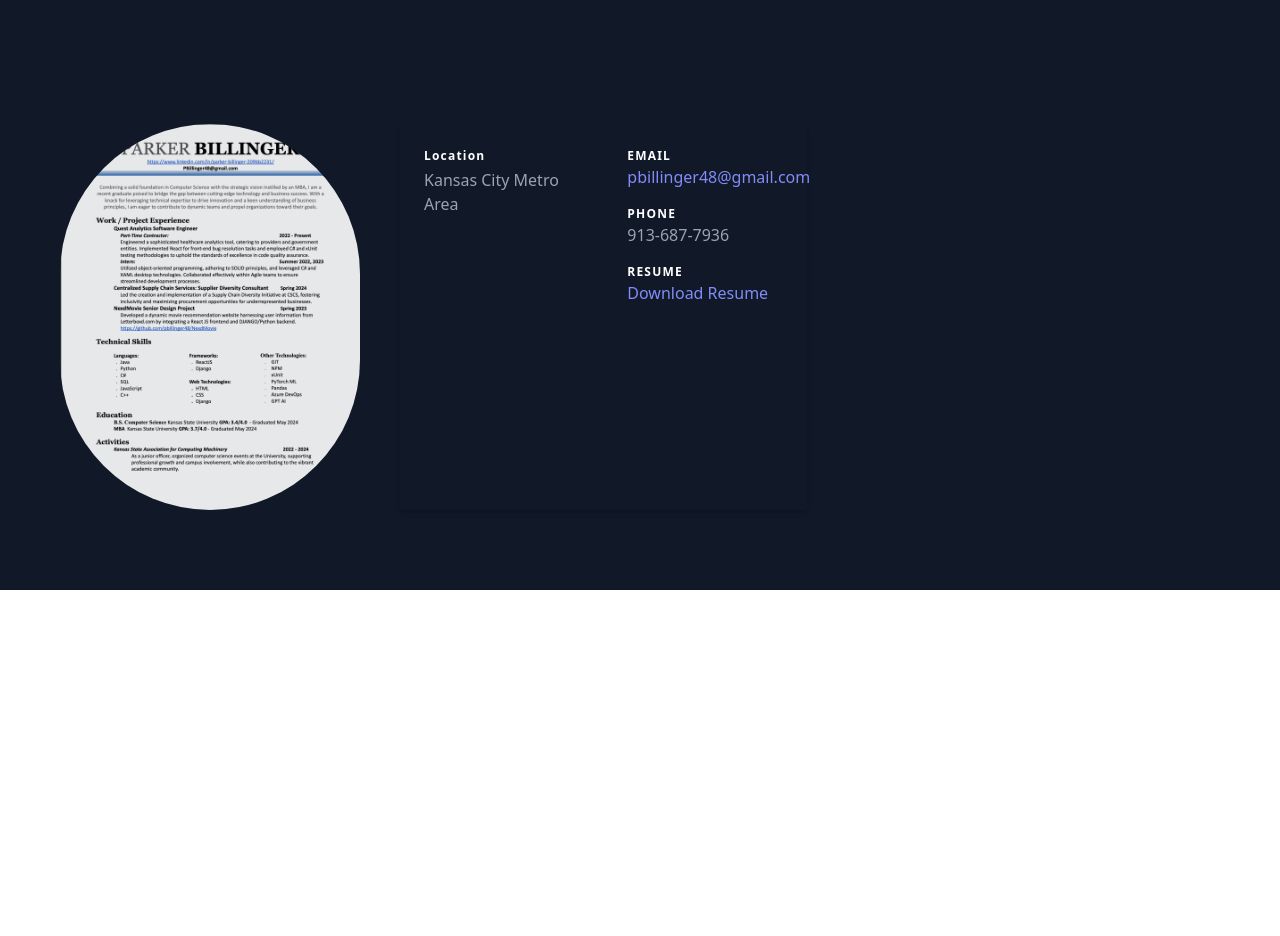
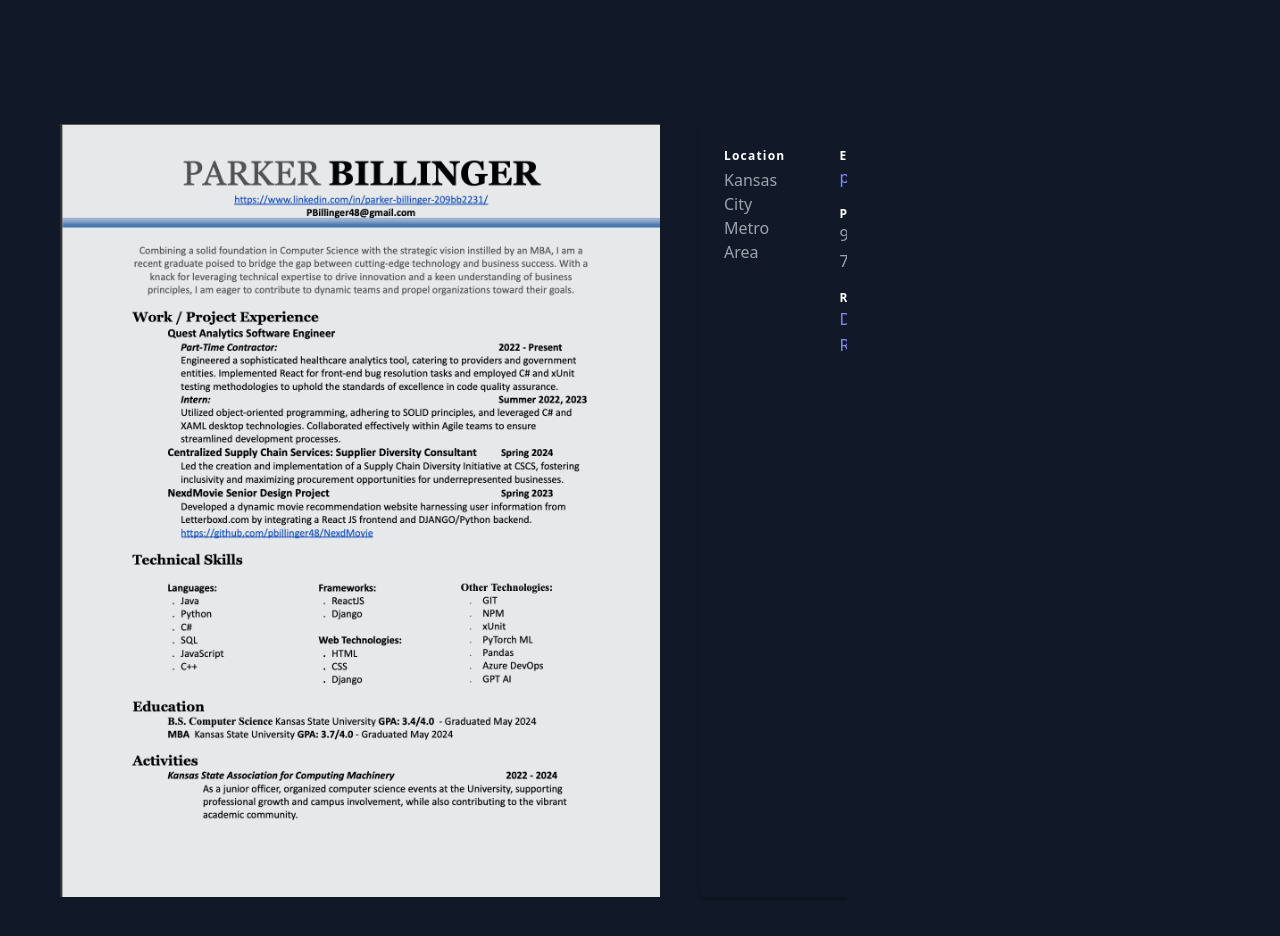
Before and after one commit to pbillinger48/Portfolio, a React (Create React App) app: page / in a window 1280 px wide. Shown: the part 2700-3636 px from the top of the page. Before the commit the page ends 3290 px from the top, so only its background shows below. Built offline with nearby package versions, Linux system fonts and the light colour scheme.

Commit message:
Unrounded resume

```diff
--- a/src/components/Contact.js
+++ b/src/components/Contact.js
@@ -11,9 +11,8 @@ export default function Contact() {
             <img
               src="./ResumePic.png"
               alt="Resume"
-              width="300px"
-              height="300px"
-              className="rounded-full"
+              width="600px"
+              height="600px"
               style={{ filter: "opacity(0.9)" }}
             />
           </div>
```
